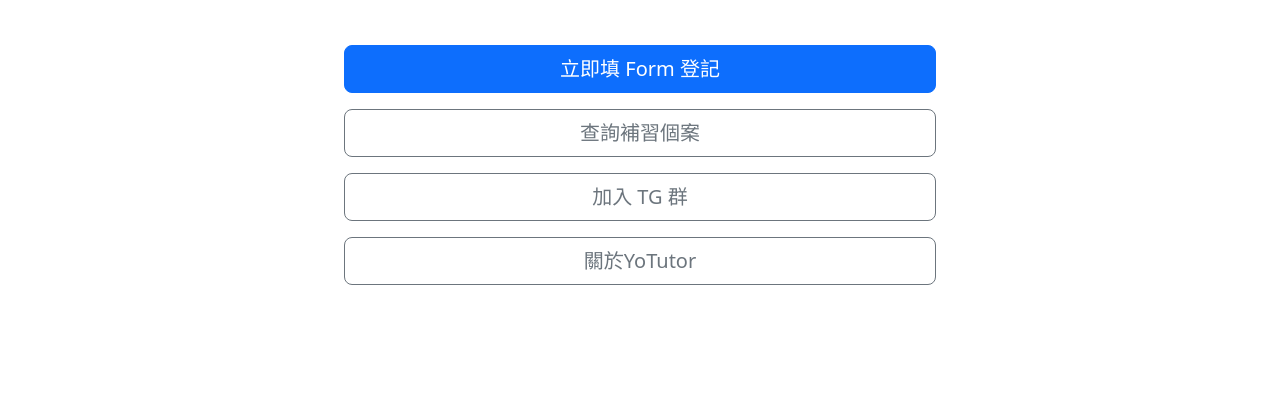
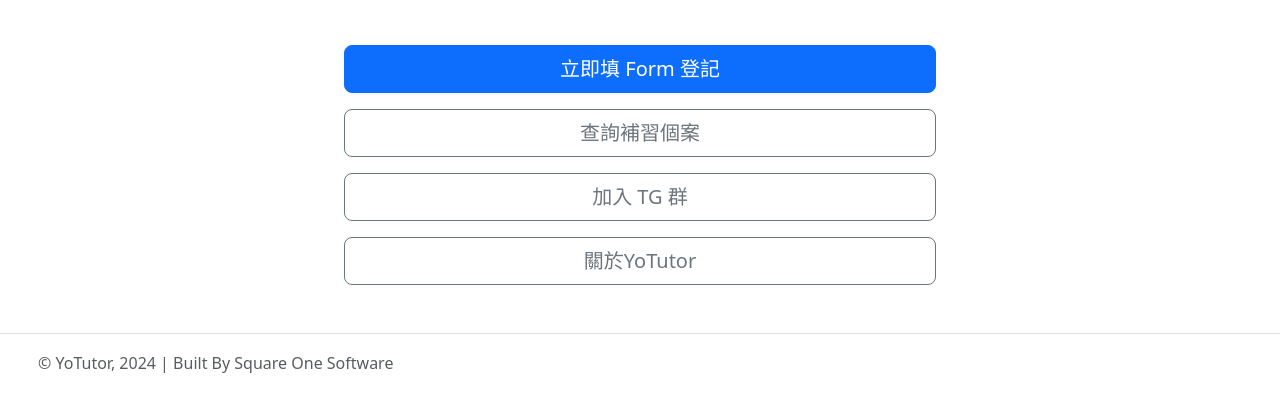
Before and after one commit to louiskwt/yo-tutor, a website: page views/index.html in a window 1280 px wide. Shown: the part 204-616 px from the top of the page. Drawn offline with nearby package versions, Linux system fonts and the light colour scheme.

Commit message:
added footer

```diff
--- a/views/index.html
+++ b/views/index.html
@@ -96,6 +96,20 @@
             </div>
         </div>
         </div>
+        <footer class="d-flex flex-wrap justify-content-between align-items-center py-3 my-4 border-top">
+            <div class="col-md-4 d-flex align-items-center">
+            <a href="/" class="mb-3 me-2 mb-md-0 text-body-secondary text-decoration-none lh-1">
+                <svg class="bi" width="30" height="24"><use xlink:href="#bootstrap"></use></svg>
+            </a>
+            <span class="mb-3 mb-md-0 text-body-secondary">© YoTutor, 2024 | Built By Square One Software</span>
+            </div>
+
+            <ul class="nav col-md-4 justify-content-end list-unstyled d-flex">
+            <li class="ms-3"><a class="text-body-secondary" href="#"><svg class="bi" width="24" height="24"><use xlink:href="#twitter"></use></svg></a></li>
+            <li class="ms-3"><a class="text-body-secondary" href="#"><svg class="bi" width="24" height="24"><use xlink:href="#instagram"></use></svg></a></li>
+            <li class="ms-3"><a class="text-body-secondary" href="#"><svg class="bi" width="24" height="24"><use xlink:href="#facebook"></use></svg></a></li>
+            </ul>
+        </footer>
     </main>
     <script src="https://cdn.jsdelivr.net/npm/bootstrap@5.3.2/dist/js/bootstrap.bundle.min.js" integrity="sha384-C6RzsynM9kWDrMNeT87bh95OGNyZPhcTNXj1NW7RuBCsyN/o0jlpcV8Qyq46cDfL" crossorigin="anonymous"></script>
 </body>
```
